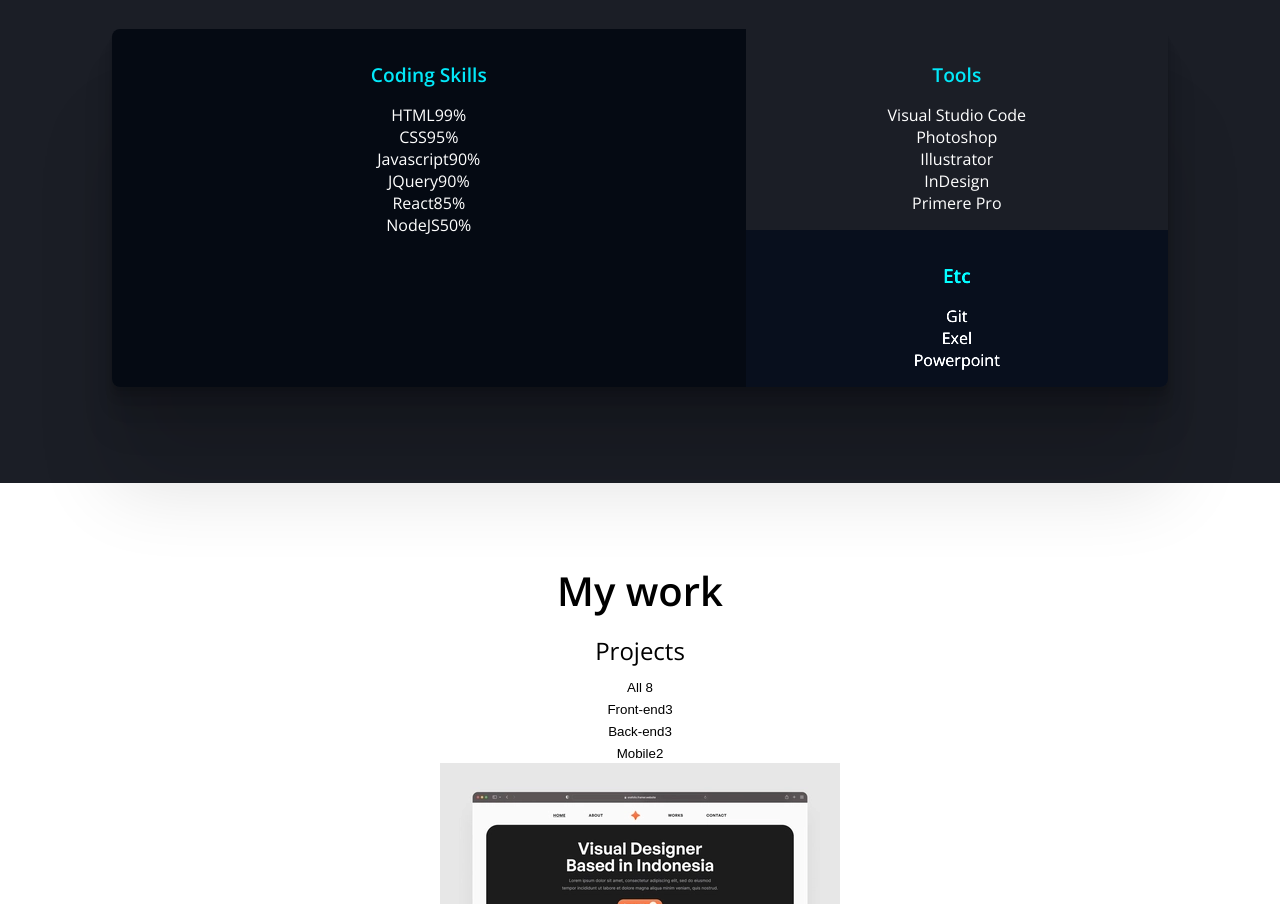
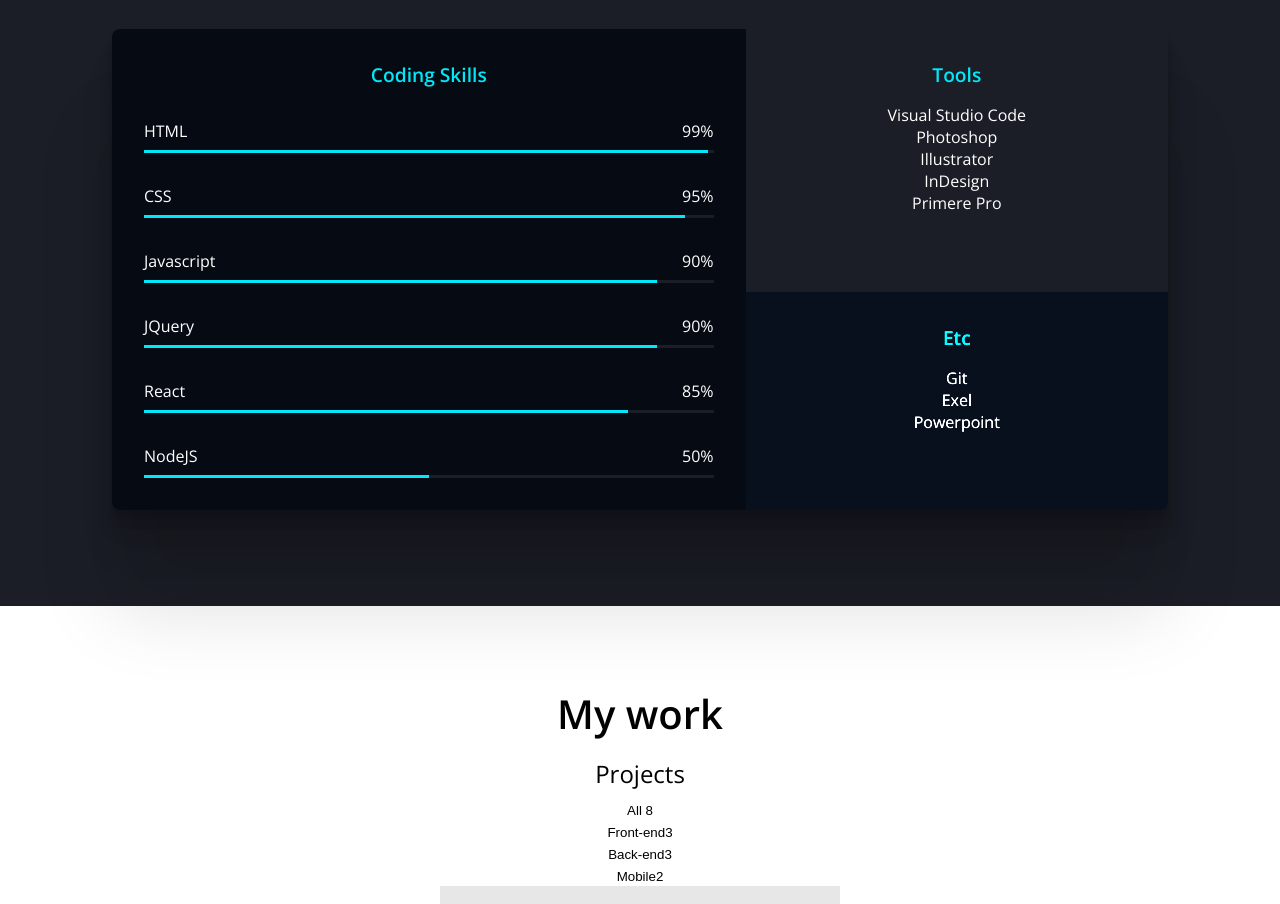
Before and after one commit to A-ri-SIM/portfolio_clone, a plain HTML site: page index.html in a window 1280 px wide. Shown: the part 1699-2603 px from the top of the page. Drawn offline with nearby package versions, Linux system fonts and the light colour scheme.

Commit message:
CSS-Skills-Bar

```diff
--- a/css/style.css
+++ b/css/style.css
@@ -230,3 +230,23 @@ button:focus {
     background-color: var(--color-primary);
     filter: brightness(150%);
 }
+.bar{
+    display: flex;
+    flex-direction: column;
+    padding: 1rem;
+    gap: 0.5rem;
+}
+.bar__metadata{
+    display: flex;
+    justify-content: space-between;
+
+}
+.bar__bg{
+    width: 100%;
+    height: 3px;
+    background-color: var(--color-primary-variant);
+}
+.bar__value{
+    height: 3px;
+    background-color: var(--color-accent);
+}
--- a/index.html
+++ b/index.html
@@ -119,37 +119,61 @@
           <p class="decription">Skills & Attributes</p>
           <p>
             Lorem ipsum dolor sit amet consectetur adipisicing elit. Unde,
-          suscipit impedit recusandae provident dolorem nostrum dolore vero eum
-          enim aliquid ratione expedita natus in iure tempore fugiat id rerum!
-          Dicta.
+            suscipit impedit recusandae provident dolorem nostrum dolore vero
+            eum enim aliquid ratione expedita natus in iure tempore fugiat id
+            rerum! Dicta.
           </p>
           <div class="skills">
             <section class="skills__coding">
               <h3 class="skills__title">Coding Skills</h3>
               <ul>
-              <li>
-                <div><span>HTML</span><span>99%</span></div>
-                <div><div style="width: 99%"></div></div>
+                <li class="bar">
+                  <div class="bar__metadata">
+                    <span>HTML</span><span>99%</span>
+                  </div>
+                  <div class="bar__bg">
+                    <div class="bar__value" style="width: 99%"></div>
+                  </div>
                 </li>
-              <li>
-                <div><span>CSS</span><span>95%</span></div>
-                <div><div style="width: 95%"></div></div>
+                <li class="bar">
+                  <div class="bar__metadata">
+                    <span>CSS</span><span>95%</span>
+                  </div>
+                  <div class="bar__bg">
+                    <div class="bar__value" style="width: 95%"></div>
+                  </div>
                 </li>
-              <li>
-                <div><span>Javascript</span><span>90%</span></div>
-                <div><div style="width: 90%"></div></div>
+                <li class="bar">
+                  <div class="bar__metadata">
+                    <span>Javascript</span><span>90%</span>
+                  </div>
+                  <div class="bar__bg">
+                    <div class="bar__value" style="width: 90%"></div>
+                  </div>
                 </li>
-              <li>
-                <div><span>JQuery</span><span>90%</span></div>
-                <div><div style="width: 90%"></div></div>
+                <li class="bar">
+                  <div class="bar__metadata">
+                    <span>JQuery</span><span>90%</span>
+                  </div>
+                  <div class="bar__bg">
+                    <div class="bar__value" style="width: 90%"></div>
+                  </div>
                 </li>
-              <li>
-                <div><span>React</span><span>85%</span></div>
-                <div><div style="width: 85%"></div></div>
+                <li class="bar">
+                  <div class="bar__metadata">
+                    <span>React</span><span>85%</span>
+                  </div>
+                  <div class="bar__bg">
+                    <div class="bar__value" style="width: 85%"></div>
+                  </div>
                 </li>
-              <li>
-                <div><span>NodeJS</span><span>50%</span></div>
-                <div><div style="width: 50%"></div></div>
+                <li class="bar">
+                  <div class="bar__metadata">
+                    <span>NodeJS</span><span>50%</span>
+                  </div>
+                  <div class="bar__bg">
+                    <div class="bar__value" style="width: 50%"></div>
+                  </div>
                 </li>
               </ul>
             </section>
```
Lines whose indentation alone changed are shown as unchanged.
